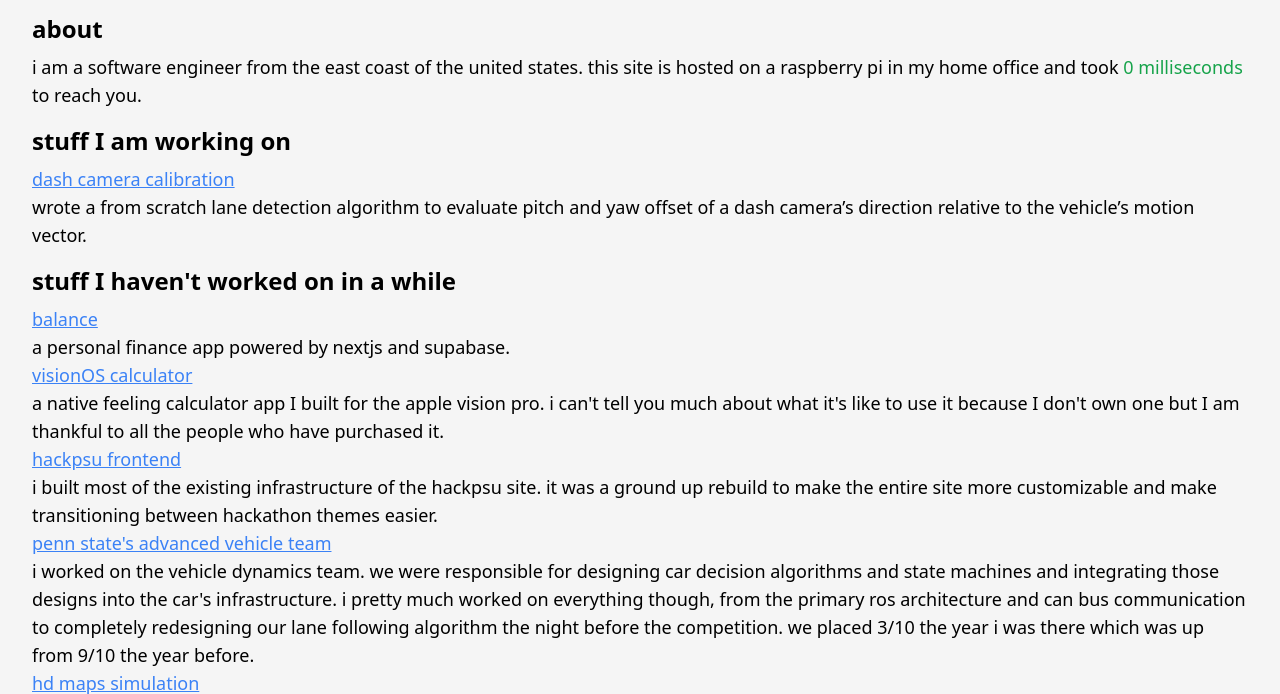
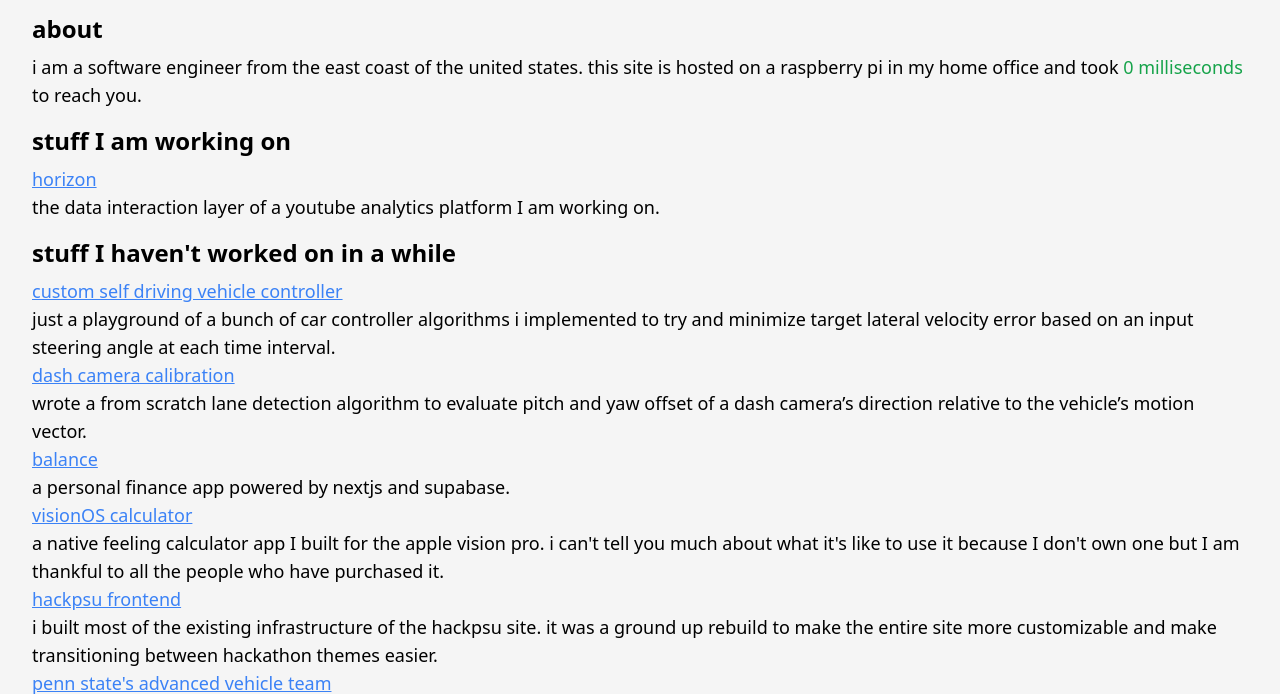
Before and after one commit to ChaseRensberger/chr-website, a website: page templates/index.html in a window 1280 px wide. Shown: the part 107-801 px from the top of the page. Drawn offline with Linux system fonts and the light colour scheme.

Commit message:
update templates

```diff
--- a/templates/index.html
+++ b/templates/index.html
@@ -61,6 +61,37 @@
       <ol>
         <li>
           <a
+            href="https://github.com/ChaseRensberger/horizon"
+            class="text-blue-500 underline"
+            >horizon</a
+          >
+          <p>
+            the data interaction layer of a youtube analytics platform I am
+            working on.
+          </p>
+        </li>
+      </ol>
+    </section>
+
+    <section class="space-y-2">
+      <h2 class="text-2xl font-semibold">
+        stuff I haven't worked on in a while
+      </h2>
+      <ol>
+        <li>
+          <a
+            href="https://github.com/ChaseRensberger/calib_challenge"
+            class="text-blue-500 underline"
+            >custom self driving vehicle controller</a
+          >
+          <p>
+            just a playground of a bunch of car controller algorithms i
+            implemented to try and minimize target lateral velocity error based
+            on an input steering angle at each time interval.
+          </p>
+        </li>
+        <li>
+          <a
             href="https://github.com/ChaseRensberger/calib_challenge"
             class="text-blue-500 underline"
             >dash camera calibration</a
@@ -71,14 +102,6 @@
             motion vector.
           </p>
         </li>
-      </ol>
-    </section>
-
-    <section class="space-y-2">
-      <h2 class="text-2xl font-semibold">
-        stuff I haven't worked on in a while
-      </h2>
-      <ol>
         <li>
           <a
             href="https://balance.chaserensberger.com"
```
Also changed, not shown: templates/blog.html (+4 -1 lines), 1 other file.
